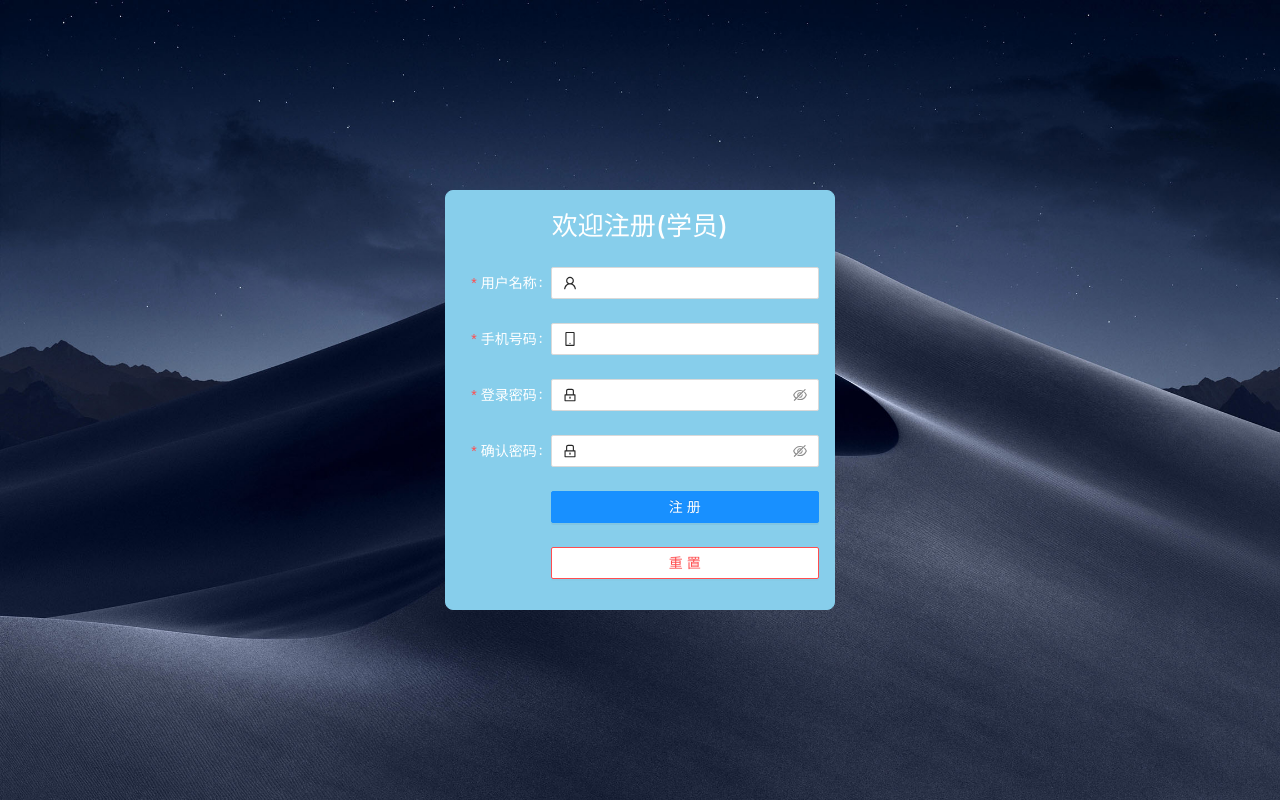
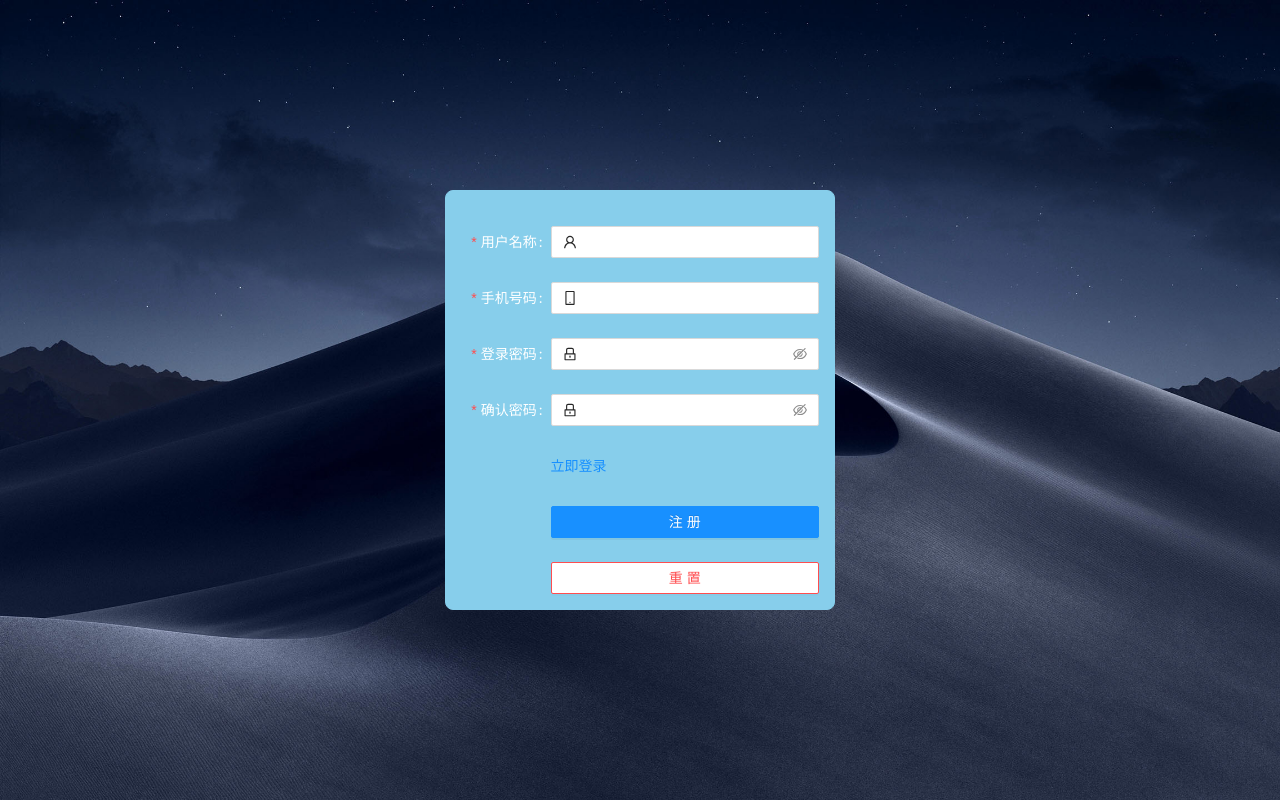
Before and after one commit to coding327/scoreCMS, a Vue app: page /reg in a window 1280 px wide. Built offline with nearby package versions, Linux system fonts and the light colour scheme.

Commit message:
feat: 小更新

```diff
--- a/src/views/layout/Layout.vue
+++ b/src/views/layout/Layout.vue
@@ -11,6 +11,7 @@ const onChange = (current: number) => {
   console.log(current)
 }
 </script>
+
 <style scoped lang="scss">
 /* For demo */
 .ant-carousel :deep(.slick-slide) {
--- a/src/views/login/Reg.vue
+++ b/src/views/login/Reg.vue
@@ -1,7 +1,6 @@
 <template>
     <div class='reg-box lgbox'>
         <div class="login-box">
-            <h2 class="title">欢迎注册(学员)</h2>
             <div class="box">
                 <!-- :label-col="labelCol" -->
                 <a-form
@@ -60,6 +59,11 @@
                             </template>
                         </a-input-password>
                     </a-form-item>
+                      <a-form-item class="lastitem" :wrapper-col="{ offset: 6, span: 16 }">
+                          <div class="alinks">
+                              <router-link to="/login" class="litem ">立即登录</router-link>
+                          </div>
+                      </a-form-item>
                     <a-form-item  :wrapper-col="wrapperCol">
                         <a-button  type="primary" block html-type="submit" class="login-form-button">
                             注册
```
